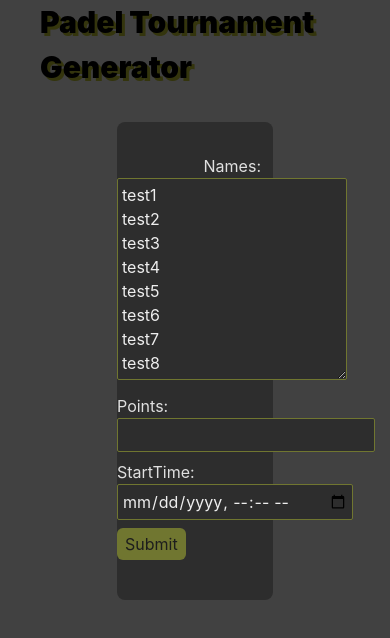
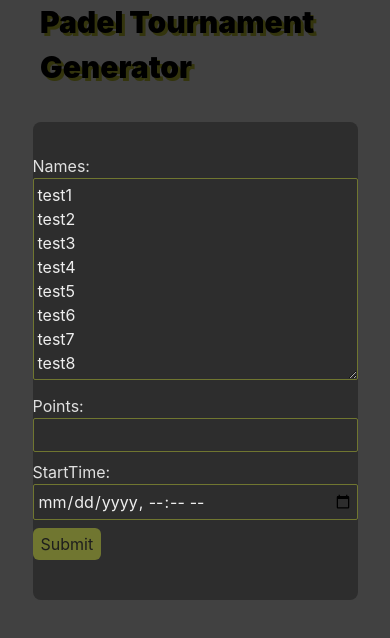
Before and after one commit to ohanhimaki/americano-tournaments, a React (Create React App) app in the folder americano-tournaments.web/: page / in a window 390 px wide. Shown: the top 638 px of the page. Built offline with nearby package versions, Linux system fonts and the light colour scheme.

Commit message:
Mobiiliin pari ui kohennusta

```diff
--- a/americano-tournaments.web/src/new-tournament/NewGroup.tsx
+++ b/americano-tournaments.web/src/new-tournament/NewGroup.tsx
@@ -46,20 +46,20 @@ test6
 test7
 test8`;
   return (
-    <div className=" m-auto w-full flex flex-row flex-wrap justify-center items-start">
+    <div className="m-auto w-full flex flex-row flex-wrap justify-center items-start">
       {tournamentInst.matches.length === 0 && (
-        <div className=" m-auto bg-gray-800 text-gray-300 rounded-lg py-8 my-8 w-2/5">
+        <div className=" m-auto bg-gray-800 text-gray-300 rounded-lg py-8 my-8 xl:w-6/12 md:w-8/12 w-10/12">
           <form
             action=""
             onSubmit={handleSubmit}
             className="w-full max-w-md m-auto "
           >
             <div className="md:flex pb-2">
-              <div className="md:w-1/3 text-right mr-3">
+              <div className="md:w-1/3 md:text-right mr-3">
                 <label htmlFor="">Names:</label>
               </div>
               <textarea
-                className="md:w-2/3 bg-gray-800 border border-palayellow-300 p-1 text-gray-200 rounded-sm"
+                className="md:w-2/3 w-full bg-gray-800 border border-palayellow-300 p-1 text-gray-200 rounded-sm"
                 name="Names"
                 defaultValue={names}
                 rows={8}
@@ -67,24 +67,24 @@ test8`;
             </div>
 
             <div className="md:flex pb-2">
-              <label className="md:w-1/3 text-right mr-3" htmlFor="">
+              <label className="md:w-1/3 md:text-right mr-3" htmlFor="">
                 Points:
               </label>
               <input
                 type="text"
                 name="points"
-                className="md:w-2/3 bg-gray-800 border border-palayellow-300 p-1 text-gray-200 rounded-sm"
+                className="md:w-2/3 w-full bg-gray-800 border border-palayellow-300 p-1 text-gray-200 rounded-sm"
               ></input>
             </div>
 
             <div className="md:flex pb-2">
-              <label className="md:w-1/3 text-right mr-3" htmlFor="">
+              <label className="md:w-1/3 md:text-right mr-3" htmlFor="">
                 StartTime:
               </label>
               <input
                 type="datetime-local"
                 name="startTime"
-                className="md:w-2/3 bg-gray-800 border border-palayellow-300 p-1 text-gray-200 rounded-sm"
+                className="md:w-2/3 w-full bg-gray-800 border border-palayellow-300 p-1 text-gray-200 rounded-sm"
               ></input>
             </div>
             <div className="md:flex pb-2">
```
